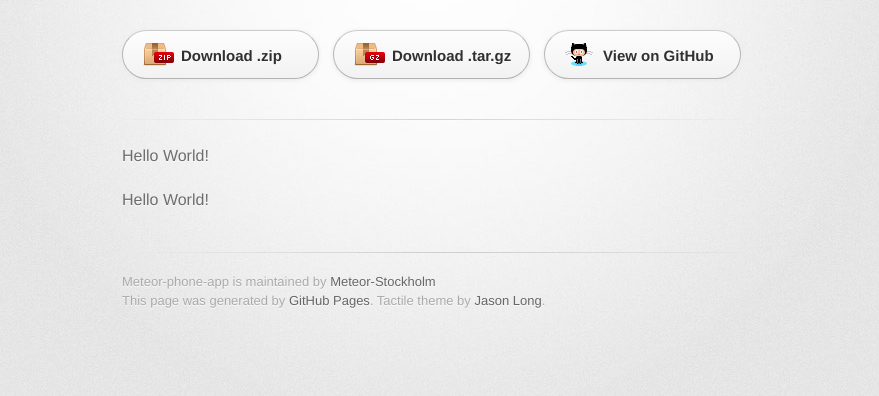
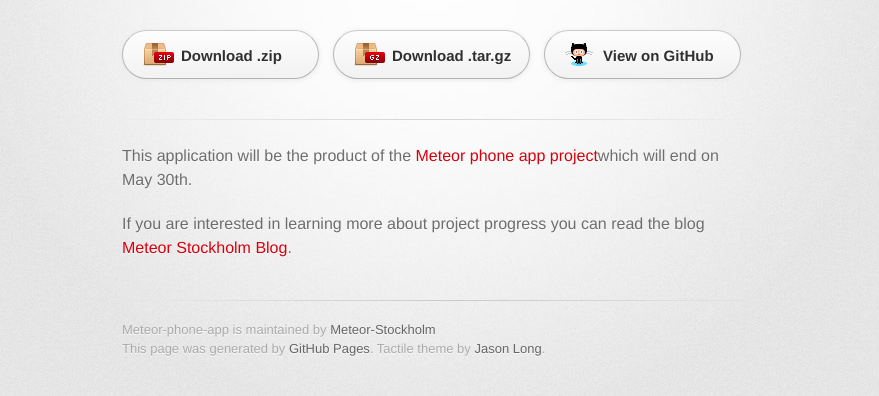
Before and after one commit to Meteor-Stockholm/meteor-phone-app, a plain HTML site: page index.html in a window 1280 px wide. Shown: the part 158-554 px from the top of the page, without its empty margins (208-1087 px from the left). Drawn offline with Linux system fonts and the light colour scheme; a web font is replaced by a local one.

Commit message:
Updated text

```diff
--- a/index.html
+++ b/index.html
@@ -31,8 +31,8 @@
         <hr>
 
         <section id="main_content">
-          <p>Hello World!</p>
-          <p>Hello World!</p>
+          <p>This application will be the product of the <a href="http://meetup.com/Meteor-Stockholm/">Meteor phone app project</a>which will end on May 30th.</p>
+          <p>If you are interested in learning more about project progress you can read the blog <a href="http://meteor-stockholm.weebly.com">Meteor Stockholm Blog</a>.</p>
         </section>
 
         <footer>
```
